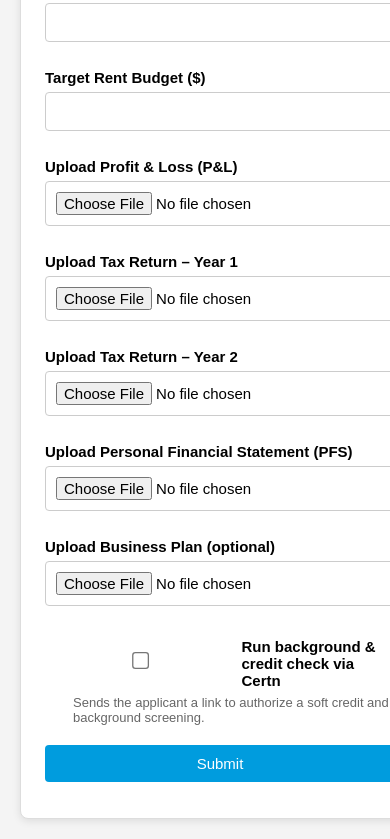
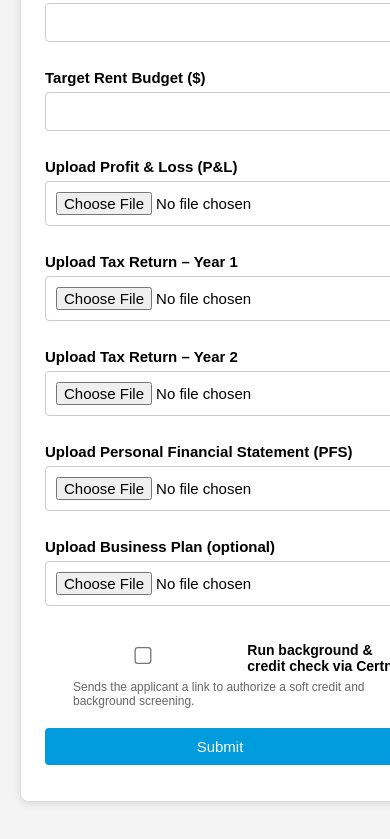
Before and after one commit to Adeptwell/TenantScore, a plain HTML site: page static/index.html in a window 390 px wide. Shown: the part 1326-2165 px from the top of the page. Drawn offline with Linux system fonts and the light colour scheme.

Commit message:
✅ FINAL move Certn checkbox, align mobile + desktop

```diff
--- a/static/index.html
+++ b/static/index.html
@@ -71,12 +71,37 @@
       font-size: 15px;
       color: #555;
     }
+    .certn-block {
+      margin-top: 24px;
+    }
+    .certn-block label {
+      display: flex;
+      align-items: center;
+      font-weight: bold;
+      font-size: 15px;
+      margin-bottom: 6px;
+    }
+    .certn-block input[type="checkbox"] {
+      transform: scale(1.3);
+      margin-right: 10px;
+    }
+    .certn-subtext {
+      font-size: 13px;
+      color: #666;
+      margin-left: 28px;
+    }
     @media (max-width: 600px) {
       h2 {
         font-size: 22px;
       }
       label, input, textarea, button {
         font-size: 15px;
+      }
+      .certn-block label {
+        font-size: 14px;
+      }
+      .certn-subtext {
+        font-size: 12px;
       }
     }
   </style>
@@ -148,13 +173,15 @@
       <label for="business_plan_file">Upload Business Plan (optional)</label>
       <input type="file" id="business_plan_file">
 
-      <!-- Certn Checkbox Section -->
-      <label style="display: flex; align-items: center; margin-top: 20px; font-weight: bold;">
-        <input type="checkbox" id="run_certn" style="transform: scale(1.3); margin-right: 10px;" />
-        Run background & credit check via Certn
-      </label>
-      <div style="font-size: 13px; color: #666; margin-left: 28px; margin-top: 6px;">
-        Sends the applicant a link to authorize a soft credit and background screening.
+      <!-- Certn Section -->
+      <div class="certn-block">
+        <label for="run_certn">
+          <input type="checkbox" id="run_certn" />
+          Run background & credit check via Certn
+        </label>
+        <div class="certn-subtext">
+          Sends the applicant a link to authorize a soft credit and background screening.
+        </div>
       </div>
 
       <button type="submit">Submit</button>
```
